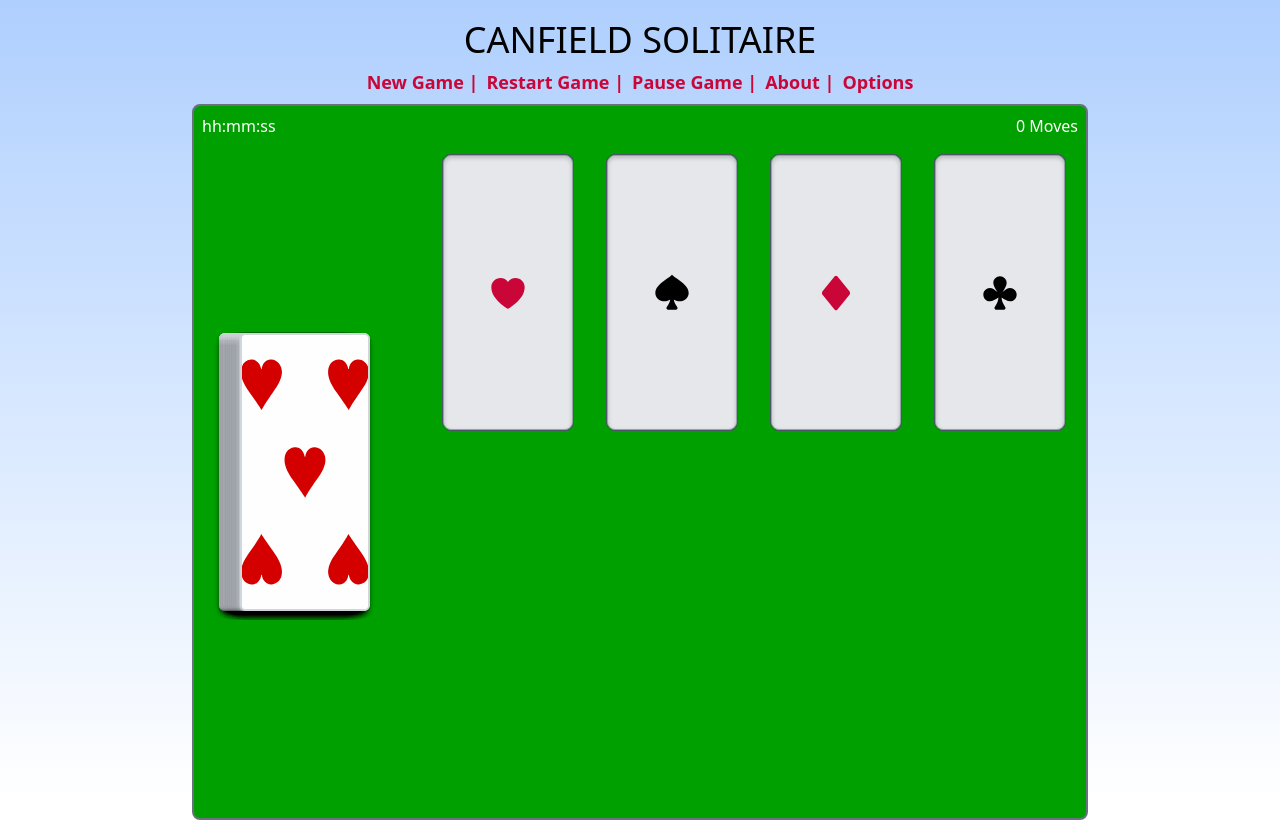
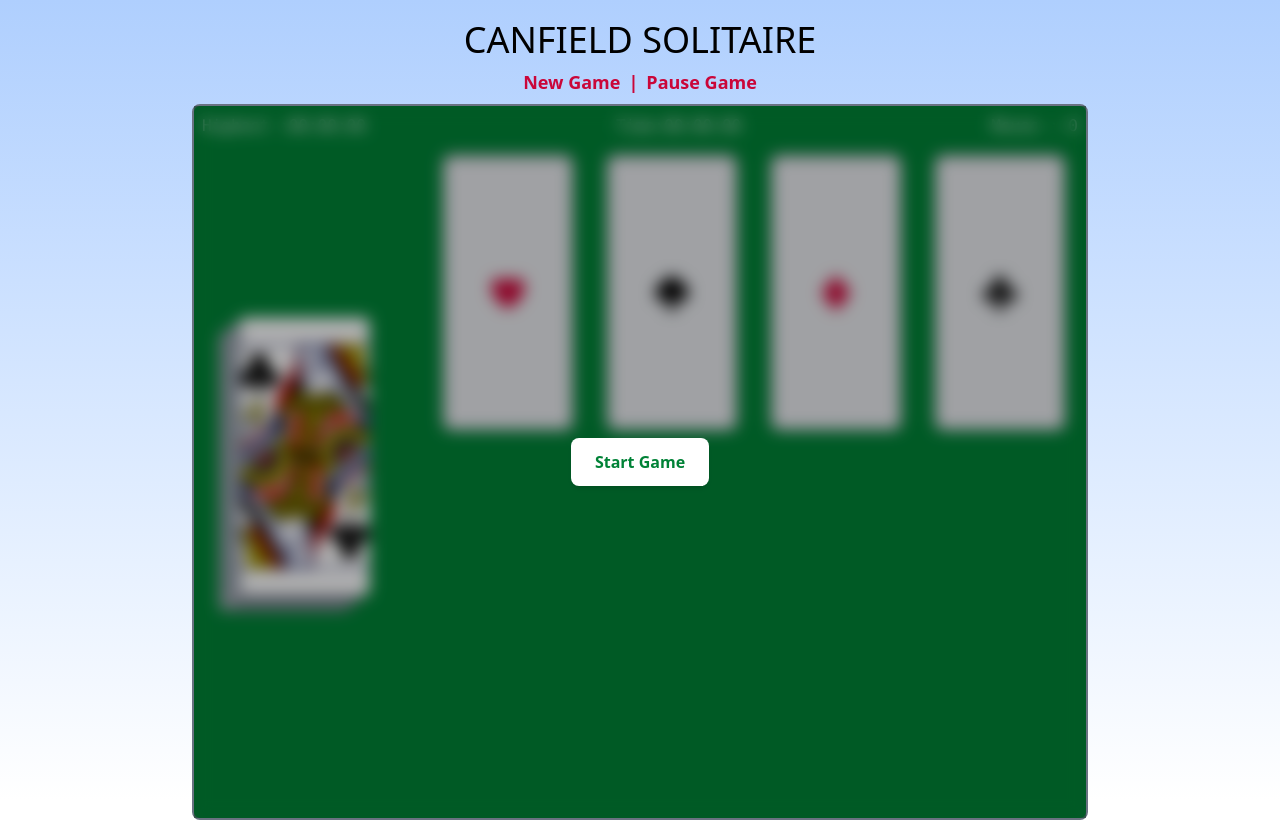
Before and after one commit to JatinJoshi2304/solitaire, a React (Vite) app: page / in a window 1280 px wide. Built offline with nearby package versions, Linux system fonts and the light colour scheme.

Commit message:
Updated UI for cards

```diff
--- a/src/App.tsx
+++ b/src/App.tsx
@@ -5,7 +5,7 @@ import PlaySection from "./pages/PlaySection";
 function App() {
   return (
     <>
-      <div className="w-screen h-screen bg-gradient-to-b from-[#afcffe] to-white px-[15%] py-5 flex flex-col items-center ">
+      <div className=" h-screen bg-gradient-to-b from-[#afcffe] to-white px-[15%] py-5 flex flex-col items-center ">
         <h1 className="text-4xl text-bold inline">CANFIELD SOLITAIRE</h1>
         <DndProvider backend={HTML5Backend}>
           <PlaySection />
--- /dev/null
+++ b/src/components/CustomDragLayer.tsx
@@ -0,0 +1,48 @@
+import { useDragLayer } from "react-dnd";
+import type { FC } from "react";
+import type { DragItem } from "../types/card";
+
+const layerStyles: React.CSSProperties = {
+  position: "fixed",
+  pointerEvents: "none",
+  zIndex: 100,
+  left: 0,
+  top: 0,
+};
+
+const getItemStyles = (initialOffset: any, currentOffset: any) => {
+  if (!initialOffset || !currentOffset) return { display: "none" };
+
+  const { x, y } = currentOffset;
+  return {
+    transform: `translate(${x}px, ${y}px)`,
+    transition: "transform 0.3s ease-out",
+  };
+};
+
+const CustomDragLayer: FC = () => {
+  const { item, isDragging, initialOffset, currentOffset } = useDragLayer(
+    (monitor) => ({
+      item: monitor.getItem() as DragItem,
+      isDragging: monitor.isDragging(),
+      initialOffset: monitor.getInitialSourceClientOffset(),
+      currentOffset: monitor.getSourceClientOffset(),
+    })
+  );
+
+  if (!isDragging || !item) return null;
+
+  return (
+    <div style={layerStyles}>
+      <div style={getItemStyles(initialOffset, currentOffset)}>
+        <img
+          src={item.card.img}
+          alt={`${item.card.rank} of ${item.card.suit}`}
+          className="w-[130px] h-[180px] rounded shadow-lg border border-gray-300"
+        />
+      </div>
+    </div>
+  );
+};
+
+export default CustomDragLayer;
--- a/src/pages/DraggableCard.tsx
+++ b/src/pages/DraggableCard.tsx
@@ -12,13 +12,13 @@ interface Props {
 const DraggableCard: FC<Props> = ({ card, index = 0, vertical }) => {
   const ref = useRef<HTMLDivElement>(null);
 
-  const [{ isDragging }, drag] = useDrag(() => ({
+  const [{ isDragging }, drag] = useDrag({
     type: "CARD",
-    item: { card, index } as DragItem,
+    item: () => ({ card, index }),
     collect: (monitor) => ({
       isDragging: monitor.isDragging(),
     }),
-  }));
+  });
 
   drag(ref);
 
@@ -29,21 +29,19 @@ const DraggableCard: FC<Props> = ({ card, index = 0, vertical }) => {
   return (
     <div
       ref={ref}
-      className="w-[130px] h-full bg-white border-2 border-gray-300 rounded-md shadow-md flex items-center justify-center overflow-hidden"
+      className={`w-[130px] h-full relative bg-white border-1 border-gray-400 rounded-md shadow-xs flex items-center justify-center overflow-hidden mt:[${index}px]`}
       style={{
         opacity: isDragging ? 0 : 1,
         cursor: "move",
         ...style,
+
+        bottom: `${index * 0.3}px`,
       }}
     >
       <img
         src={card.img}
         alt={`${card.rank} of ${card.suit}`}
         className="w-full h-full object-cover"
-        // style={{
-        //   transform: vertical ? "rotate(90deg)" : "rotate(0deg)",
-        //   transition: "transform 0.2s ease",
-        // }}
       />
     </div>
   );
--- a/src/pages/DropZone.tsx
+++ b/src/pages/DropZone.tsx
@@ -48,16 +48,16 @@ const DropZone: FC<DropZoneProps> = ({ onDrop, Icon, color, cards }) => {
         cards.map((card, i) => (
           <div
             key={i}
-            className="w-[130px] absolute mt-39 h-fit bg-red-600 text-white border-2 border-white rounded-md shadow-md flex flex-col items-center justify-center"
+            className="w-[130px] absolute mt-39 h-fit bg-red-600 text-white  rounded-md shadow-md flex flex-col items-center justify-center"
             style={{
-              top: `${i * 5}%`,
+              top: `${i * 2.6}%`,
               zIndex: i,
             }}
           >
             <img
               src={card.img}
               alt={`${card.rank} of ${card.suit}`}
-              className="w-full h-full object-cover"
+              className="w-full h-full object-cover border-1 border-gray-400 rounded-md shadow-md"
             />
           </div>
         ))
--- a/src/pages/PlaySection.tsx
+++ b/src/pages/PlaySection.tsx
@@ -16,7 +16,11 @@ const SuitDropZone: FC<{
   Icon: FC;
   color?: string;
 }> = ({ cards, onDrop, Icon, color }) => (
-  <div className="h-full border border-gray-600 rounded-lg shadow-inner shadow-black/30 flex flex-col items-center justify-center">
+  <div
+    className={`h-full border border-gray-600 rounded-lg shadow-inner shadow-black/30 flex flex-col items-center justify-center ${
+      cards.length >= 13 ? "pointer-events-none opacity-50" : ""
+    }`}
+  >
     <DropZone onDrop={onDrop} Icon={Icon} color={color} cards={cards} />
   </div>
 );
@@ -27,7 +31,16 @@ const PlaySection: FC = () => {
   const [diamondCards, setDiamondCards] = useState<Card[]>([]);
   const [clubCards, setClubCards] = useState<Card[]>([]);
   const [spadeCards, setSpadeCards] = useState<Card[]>([]);
-
+  const [randomCard, setRandomCard] = useState<Card | null>(null);
+  const [moves, setMoves] = useState(0);
+  const [time, setTime] = useState(0);
+  const [isPaused, setIsPaused] = useState(false);
+  const [isGameOver, setIsGameOver] = useState(false);
+  const [isGameWon, setIsGameWon] = useState(false);
+  const [isGameStarted, setIsGameStarted] = useState(false);
+  const [isGameRestarted, setIsGameRestarted] = useState(false);
+  const [createDeck, setCreateDeck] = useState(false);
+  const [highestScore, setHighestScore] = useState(0);
   const suits = ["Hearts", "Diamonds", "Clubs", "Spades"];
   const ranks = [
     { rank: "A", value: 1 },
@@ -61,7 +74,73 @@ const PlaySection: FC = () => {
     }
 
     setDeck(newDeck);
-  }, []);
+  }, [createDeck]);
+
+  useEffect(() => {
+    if (isGameStarted && !isPaused && !isGameOver) {
+      const interval = setInterval(() => {
+        setTime((prev) => prev + 1);
+      }, 1000);
+
+      return () => clearInterval(interval);
+    }
+  }, [isGameStarted, isPaused, isGameOver]);
+
+  useEffect(() => {
+    if (deck.length === 0 && isGameStarted && !isGameOver) {
+      setIsGameOver(true);
+      setHighestScore((prev) => (prev > time ? time : prev));
+    }
+  }, [deck, isGameStarted, isGameOver]);
+
+  useEffect(() => {
+    if (
+      heartCards.length === 13 &&
+      diamondCards.length === 13 &&
+      clubCards.length === 13 &&
+      spadeCards.length === 13 &&
+      isGameStarted &&
+      !isGameWon
+    ) {
+      setIsGameWon(true);
+      setIsGameOver(true);
+    }
+  }, [
+    heartCards,
+    diamondCards,
+    clubCards,
+    spadeCards,
+    isGameStarted,
+    isGameWon,
+  ]);
+
+  useEffect(() => {
+    if (deck.length > 0) {
+      const random = deck[Math.floor(Math.random() * deck.length)];
+      setRandomCard(random);
+    } else {
+      setRandomCard(null);
+    }
+  }, [deck]);
+
+  useEffect(() => {
+    if (isGameRestarted) {
+      setDeck([]);
+      setCreateDeck(false);
+      setHeartCards([]);
+      setDiamondCards([]);
+      setClubCards([]);
+      setSpadeCards([]);
+      setRandomCard(null);
+      setMoves(0);
+      setTime(0);
+      setIsPaused(false);
+      setIsGameOver(false);
+      setIsGameWon(false);
+      setIsGameStarted(false);
+      setIsGameRestarted(false);
+    }
+  }, [isGameRestarted]);
 
   const backCard: Card = {
     suit: "Back",
@@ -71,49 +150,75 @@ const PlaySection: FC = () => {
     img: "/playing-cards/back.svg",
   };
 
-  const randomCard = deck[Math.floor(Math.random() * deck.length)];
+  const handleDrop = (suit: string) => (item: { card: Card }) => {
+    const { card } = item;
 
-  const handleDrop = (suit: string) => (item: { card: Card }) => {
-    debugger;
-    const { card } = item;
-    console.log("Dropped card:", card);
     switch (suit) {
       case "hearts":
+        if (card.suit !== "Hearts") return;
         setHeartCards((prev) => [...prev, card]);
+        setMoves((prev) => prev + 1);
         break;
       case "diamonds":
+        if (card.suit !== "Diamonds") return;
         setDiamondCards((prev) => [...prev, card]);
+        setMoves((prev) => prev + 1);
         break;
       case "clubs":
+        if (card.suit !== "Clubs") return;
         setClubCards((prev) => [...prev, card]);
+        setMoves((prev) => prev + 1);
         break;
       case "spades":
+        if (card.suit !== "Spades") return;
         setSpadeCards((prev) => [...prev, card]);
+        setMoves((prev) => prev + 1);
         break;
     }
 
-    // remove the card from the deck
-    setDeck((prev) => prev.filter((c) => c.code !== card.code));
-    console.log(deck);
+    setDeck((prevDeck) => prevDeck.filter((c) => c.code !== card.code));
   };
 
   return (
     <div className="w-full h-full flex flex-col items-center justify-center">
       <div className="px-[10%] flex gap-2 my-2">
-        {["New Game", "Restart Game", "Pause Game", "About", "Options"].map(
-          (text, idx) => (
-            <button key={idx} className="text-[#ca0639] text-lg font-bold">
-              {text}
-              {idx < 4 && " | "}
+        <button
+          className="text-[#ca0639] text-lg font-bold hover:text-black cursor-pointer "
+          onClick={() => {
+            setIsGameRestarted(true);
+            setCreateDeck(!createDeck);
+          }}
+        >
+          New Game
         </button>
-          )
-        )}
+        <span className="text-[#ca0639] text-lg font-bold">{" | "}</span>
+        <button
+          className="text-[#ca0639] text-lg font-bold hover:text-black cursor-pointer"
+          onClick={() => setIsPaused(!isPaused)}
+        >
+          {isPaused ? "Resume Game" : "Pause Game"}
+        </button>
       </div>
 
-      <div className="bg-[#00a000] w-full h-screen border-2 border-gray-500 rounded-lg flex flex-col items-center pb-5">
+      <div
+        className={`bg-green-700 w-full h-screen border-2 border-gray-500 rounded-lg flex flex-col items-center pb-5 ${
+          !isGameStarted || isPaused ? "relative" : ""
+        }`}
+      >
         <div className="flex w-full justify-between items-center text-white p-2">
-          <span>hh:mm:ss</span>
-          <span>0 Moves</span>
+          <span className="font-mono">
+            Highest :{String(Math.floor(highestScore / 3600)).padStart(2, "0")}:
+            {String(Math.floor((highestScore % 3600) / 60)).padStart(2, "0")}:
+            {String(highestScore % 60).padStart(2, "0")}
+          </span>
+          <span className="font-mono">
+            Time:
+            {String(Math.floor(time / 3600)).padStart(2, "0")}:
+            {String(Math.floor((time % 3600) / 60)).padStart(2, "0")}:
+            {String(time % 60).padStart(2, "0")}
+          </span>
+
+          <span className="font-mono">Moves : {moves} </span>
         </div>
 
         <div className="flex flex-row-reverse justify-center w-full h-full">
@@ -147,12 +252,14 @@ const PlaySection: FC = () => {
               {deck.map((card, i) => (
                 <DraggableCard key={i} card={card} index={i} vertical={false} />
               ))}
+              {deck.length > 1 && (
                 <DraggableCard
                   key="back-card"
                   card={backCard}
                   index={deck.length}
                   vertical={false}
                 />
+              )}
               {randomCard && (
                 <DraggableCard
                   key="front-card"
@@ -161,9 +268,36 @@ const PlaySection: FC = () => {
                   vertical={false}
                 />
               )}
+              {isGameOver && (
+                <div className="px-5 py-2 mt-5 text-red-700 text-2xl font-semibold ">
+                  Game Over
+                </div>
+              )}
             </div>
           </div>
         </div>
+
+        {!isGameStarted && (
+          <div className="absolute inset-0 bg-black/30 backdrop-blur-sm flex items-center justify-center z-100">
+            <button
+              onClick={() => setIsGameStarted(true)}
+              className="px-6 py-3 bg-white text-green-700 font-semibold rounded-lg shadow-md hover:bg-green-100 transition-all"
+            >
+              Start Game
+            </button>
+          </div>
+        )}
+
+        {isPaused && (
+          <div className="absolute inset-0 bg-black/30 backdrop-blur-sm flex items-center justify-center z-100">
+            <button
+              onClick={() => setIsPaused(false)}
+              className="px-6 py-3 bg-white text-green-700 font-semibold rounded-lg shadow-md hover:bg-green-100 transition-all"
+            >
+              Resume Game
+            </button>
+          </div>
+        )}
       </div>
     </div>
   );
```
Lines whose indentation alone changed are shown as unchanged.
